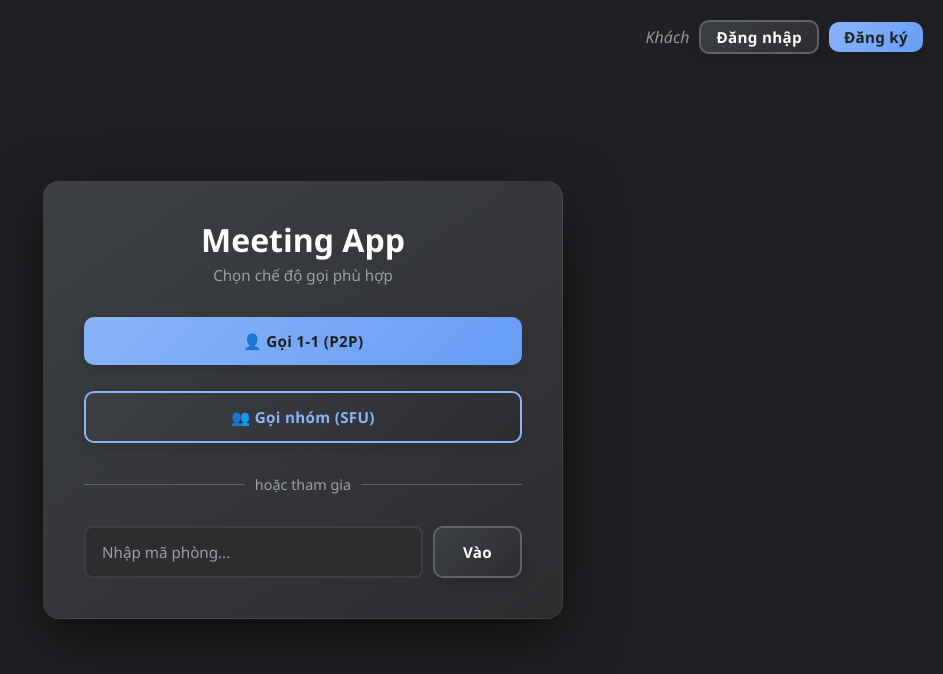
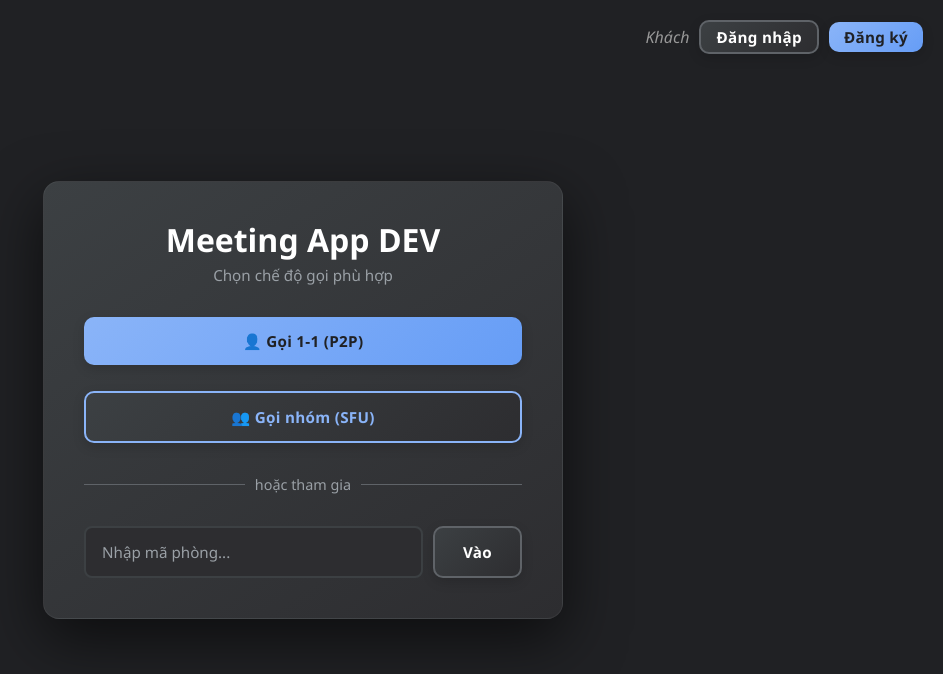
Before and after one commit to Qu11et/video-call-web-app, a React (Vite) app in the folder video-call-frontend/: page / in a window 1280 px wide. Shown: the top 674 px of the page, without its empty margins (337-1280 px from the left). Built offline with nearby package versions, Linux system fonts and the light colour scheme; no server answers.

Commit message:
doi ten ung dung mt dev

```diff
--- a/video-call-frontend/src/pages/LandingPage.tsx
+++ b/video-call-frontend/src/pages/LandingPage.tsx
@@ -112,7 +112,7 @@ export default function LandingPage() {
         )}
       </div>
       <div className="landing-card">
-        <h1>Meeting App</h1>
+        <h1>Meeting App DEV</h1>
         <p>Chọn chế độ gọi phù hợp</p>
 
         <div className="action-container">
```
